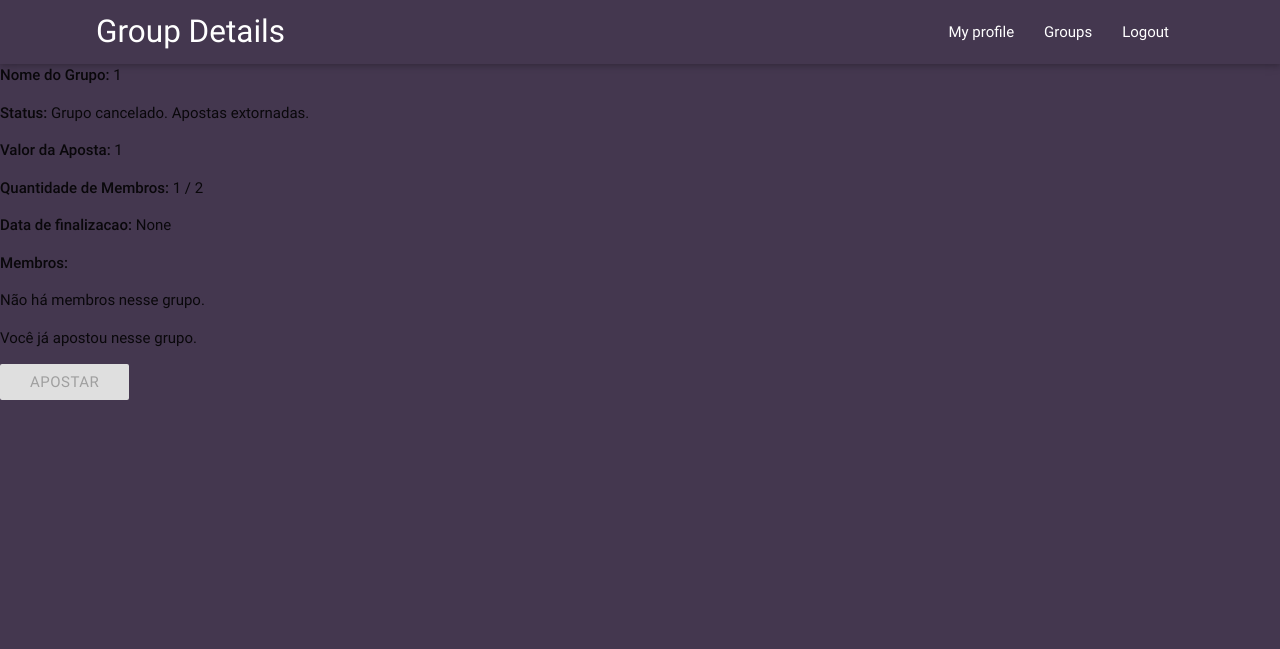
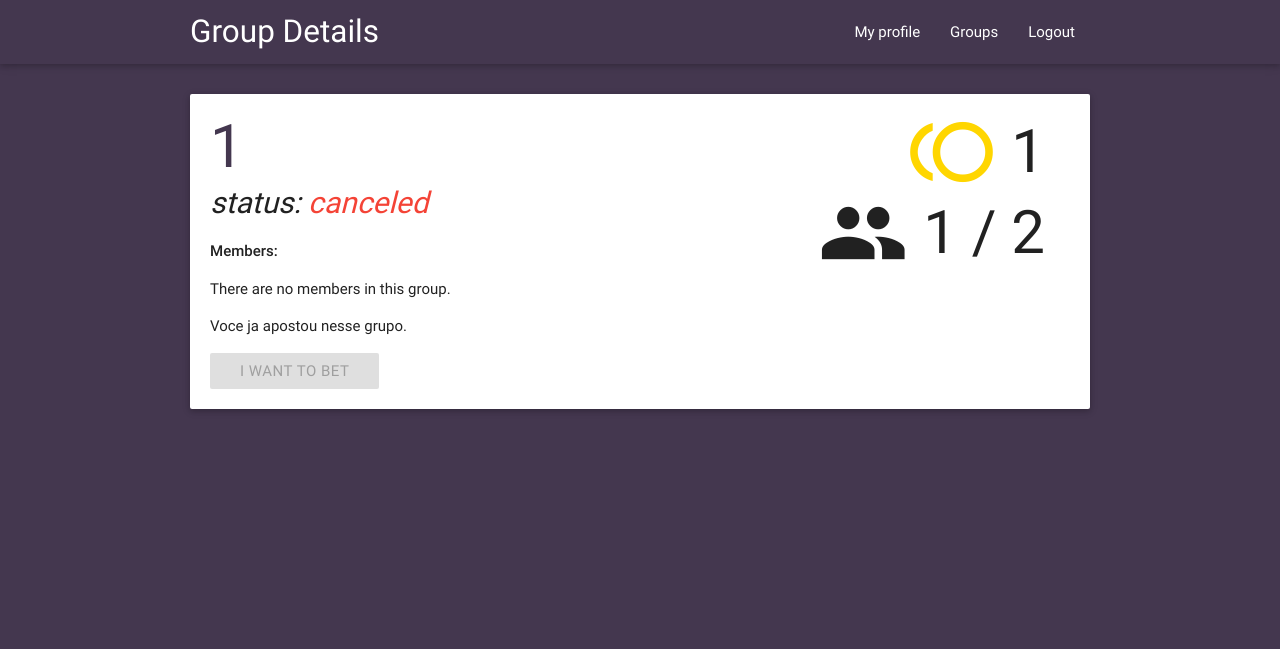
Before and after one commit to felipevfa/ubet, a Django app: page /group_info/1 in a window 1280 px wide. Shown: the top 649 px of the page. Run offline with Django 3.2, Linux system fonts and the light colour scheme; a user stored in the database is signed in; data comes from the database, SQL or seed files in the repository; both versions use the stored data as it was after the commit; some libraries are stand-ins or nearby versions.

Commit message:
Melhorias na interface.

```diff
--- a/rayquasa/settings.py
+++ b/rayquasa/settings.py
@@ -12,7 +12,7 @@ https://docs.djangoproject.com/en/1.9/ref/settings/
 
 import os
 
-TIME_TO_EXPIRE = 2
+TIME_TO_EXPIRE = 1000
 GROUP_MAX_CAPACITY = 10
 LOGIN_URL = '/login'
 
--- a/ubet/static/ubet/css/styles.css
+++ b/ubet/static/ubet/css/styles.css
@@ -20,7 +20,7 @@ body {
 
 .clear { clear: both; }
 .hidden { display: none; }
-.container { width: 85%; }
+.container { width: 85%; max-width: 900px; }
 .helptext { color: white; }
 
 /* 1. Navbar */
@@ -44,8 +44,8 @@ nav {
 .form-wrapper {
 	position: relative;
 	height: 100vh;
-	background-color: ;
 	padding: 1em;
+	background-color: rgb(68,55,79);
 }
 .form-wrapper h1 {
 	margin: 0;
@@ -54,12 +54,15 @@ nav {
 	color: white;
 
 }
-.form-wrapper.form {
-	max-width: 600px;
+.form-wrapper .form {
+	max-width: 350px;
 	margin: 0 auto;
+	padding: 10px;
+
 }
 .form label { color: white; }
 .form input { color: rgb(255,230,153); border: none; border-bottom: 2px solid white; }
+
 .form input:focus:not([readonly]) {
 	border-bottom: 2px solid rgb(255,230,153);
 	box-shadow: 0 0 0 0 rgb(255,230,153);
@@ -70,7 +73,7 @@ nav {
 	border-bottom: none;
 	border-radius: 15px;
 	box-shadow: none;
-	width: 80%;
+	width: 50%;
 	margin: 0 auto;
 }
 
@@ -120,8 +123,9 @@ nav {
 }
 #group-list-wrapper p { margin: 0; }
 
-#group-list .card-panel { position: relative; }
+#group-list .card-panel { position: relative; cursor: pointer; }
 
+.group-info h5 { margin-top: 0; }
 .group-options {
 	position: absolute;
 	bottom: 10%;
@@ -138,35 +142,97 @@ nav {
 	#group-list-wrapper { width: 93%; }
 }
 
-/**
- * FORM STYLE
- */
+/* 4. Group Profile */
+#group-data {
+	position: relative;
+	margin-top: 2em;
+	margin: 2em auto;
+}
+#group-data h5 {
+	margin: 0;
+	color: rgb(68,55,79);
+}
+#group-data .status {
+	font-size: 1em;
+	margin: 0;
+	font-style: italic;
+}
 
-form li {
-	list-style: none;
+.toll {
+	position: absolute;
+	margin: 0;
+	top: 9%;
+	right: 10%;
+}
+
+.members {
+	position: absolute;
+	margin: 0;
+	top: 21%;
+	right: 10%;
+}
+
+.toll i, .members i {
+	vertical-align: bottom;
+}
+
+#bet-btn { background-color: rgb(68, 55,79);}
+
+@media (min-width: 601px) {
+	#group-data h5 { font-size: 4em; }
+	#group-data .status { font-size: 2em; }
+
+	.toll {
+		font-size: 4em;
+		top: 4%;
+		right: 5%;
+	}
+	.toll i { font-size: 1.5em; }
+
+	.members {
+		font-size: 4em;
+		top: 30%;
+		right: 5%;
+	}
+	.members i {
+		font-size: 1.5em;
+	}
+}
+
+/* 5. Bet Page */
+#bet-info p { margin: 0; margin-bottom: 1em;}
+#bet-info label::before { display: none; }
+#bet-info label {
+	margin: 0 auto;
+	width: 100%;
+	max-width: 400px;
+	background-color: rgb(68,55,79);
+	display: block;
+	padding-left: 0;
+	padding-right: 0;
+	position: static;
+}
+#bet-info label.btn::after {
+	display: none;
+}
+#bet-info input[type="radio"] { padding: 0; display: hidden; }
+#bet-info input[type="radio"]:checked + label {
+	background-color: rgb(255,230,153);
+	color: black;
+}
+#bet-info .input-field {
+	position: static;
+}
+#bet-info .form a {
+	width: 100%;
+	text-align: center;
+	color: rgb(68,55,79);
+}
+#bet-options button[type="submit"] {
+	width: 100%;
+	max-width: 200px;
 }
 
 
-#bet-options {
-	margin-top: 1.5em;
-	margin-bottom: 1em;
-}
-
-@media (max-width: 361px) {
-	#bet-options .btn {
-		width: 70%;
-		margin-bottom: 0.5em;
-	}
-}
-
-/**
- * GROUP LIST STYLES
- */
-
-#group-list li {
-	cursor: pointer;
-}
-
-/**
- * FLOATING ACTION BUTTON
- */
+/* 6. User Profile */
+#user-profile h5 { margin: 0; }
--- a/ubet/static/ubet/js/view.js
+++ b/ubet/static/ubet/js/view.js
@@ -36,7 +36,7 @@ $(document).ready(function() {
 		});
 	}
 
-	if ($('#group-list')) {
+	if ($('#group-list-wrapper').length) {
 		$('main').removeClass('container');
 	}
 });
--- a/ubet/templates/ubet/group_info.html
+++ b/ubet/templates/ubet/group_info.html
@@ -3,28 +3,48 @@
 {% block page_title %} {% trans "Group Details" %} {% endblock page_title %}
 
 
-{% block menu_action %} <a href="{% url 'list_all_groups' %}" class="nav-collapse"><i class="material-icons">arrow_back</i></a>{% endblock menu_action %}
+{% block menu_action %}
+	<a href="{% url 'list_all_groups' %}" class="nav-collapse"><i class="material-icons">arrow_back</i></a>
+{% endblock menu_action %}
 
 {% block main_content %}
 
 {% if error_msg %}
 
+	<div class="card-panel">
 		<p>{{ error_msg }}</p>
+	</div>
 
 {% else %}
-	<strong>{% trans "Nome do Grupo" %}:</strong> {{ group.name }}
-	<p><strong>{% trans "Status" %}:</strong> {{ strinfo }}</p>
-	<p><strong>{% trans "Valor da Aposta" %}:</strong> {{ group.bet_value }}</p>
-	<p><strong>{% trans "Quantidade de Membros" %}:</strong> {{ group.cur_size }} / {{ group.max_size }}</p>
-	<p><strong>{% trans "Data de finalizacao" %}:</strong> {{ group.date_of_death }} </p>
-	<!-- {% if group.date_of_death %} -->
-	<!-- {% endif %} -->
+	<div class="card-panel" id="group-data">
+		<h5>{{ group.name }}</h5>
+		<p class="status">status:
+			{% if group.status == 'WAITING' %}
+				<i class="green-text">{% trans "active" %}</i>
+			{% elif group.status == 'CANCELED' %}
+				<i class="red-text">{% trans "canceled" %}</i>
+			{% elif group.status == 'FINISHED' %}
+				{% if group.winner == request.user %}
+					{% blocktrans with d=group.date_of_death %}
+						<i class="grey-text">finished on {{ d }} (you won).</i>
+					{% endblocktrans %}
+				{% else %}
+					{% blocktrans with d=group.date_of_death %}
+						<i class="grey-text">finished on {{ d }}.</i>
+					{% endblocktrans %}
+				{% endif %}
+			{% endif %}
+		</p>
 
-	<p><strong>{% trans "Membros" %}:</strong>
+		<p class="toll"><i class="material-icons text-accent-4 yellow-text">toll</i> {{group.bet_value}}</p>
+
+		<p class="members"><i class="material-icons">people</i> {{ group.cur_size }} / {{ group.max_size }}</p>
+
+		<p><strong>{% trans "Members" %}:</strong></p>
 
 		<ul>
 		{% if users|length < 1 %}
-		<li>{% trans "Não há membros nesse grupo" %}.</li>
+			<li>{% trans "There are no members in this group." %}</li>
 		{% else %}
 			{% for u in users %}
 				<li>{{ u.0 }} ({% trans "posição" %}: {{ u.1 }})</li>
@@ -37,15 +57,15 @@
 				{% csrf_token %}
 
 				<div class="input-field">
-				<button type="submit" class="btn waves-effect">{% trans "Apostar" %}</button>
+					<button type="submit" class="btn" id="bet-btn">{% trans "I want to bet" %}</button>
+					<div class="clear"></div>
 				</div>
 			</form>
 		{% else %}
 			<p>{{warning}}</p>
-		<button class="btn disabled">{% trans "Apostar" %}</button>
+			<button class="btn disabled">{% trans "I want to bet" %}</button>
 		{% endif %}
-
-
+	</div>
 {% endif %}
 
 {% endblock main_content %}
--- a/ubet/templates/ubet/list_all_groups.html
+++ b/ubet/templates/ubet/list_all_groups.html
@@ -20,7 +20,7 @@
 								<h5 class="group-name">{{g.name}}</h5>
 								<p><strong>{% trans "Members:" %}</strong> {{ g.cur_size }} / {{ g.max_size }}</p>
 								<p><strong>{% trans "Value:" %}</strong> {{ g.bet_value }}</p>
-								<p>{% trans "The group ends in 10 minutes." %}</p>
+								<p>{% trans "Closes in 10 minutes." %}</p>
 							</div>
 
 							<div class="group-options">
--- a/ubet/templates/ubet/login.html
+++ b/ubet/templates/ubet/login.html
@@ -3,6 +3,7 @@
 {% block menu %} {% endblock menu %}
 
 {% block main_content %}
+	<div class="stripes">
 		<div class="form-wrapper">
 			<h1 class="center-align">{% trans "Welcome to uBet!" %}</h1>
 
@@ -19,4 +20,5 @@
 
 			<p class="register-text center-align">{% trans "Doesn't have an account?" %} <a href="{% url 'signup' %}">{% trans "Register here!" %}</a></p>
 		</div>
+	</div>
 {% endblock main_content %}
--- a/ubet/templates/ubet/signup.html
+++ b/ubet/templates/ubet/signup.html
@@ -4,7 +4,7 @@
 
 {% block main_content %}
 		<div class="form-wrapper">
-			<h1 class="center-align">{% trans "Register" %}</h1>
+			<h1 class="center-align">{% trans "Sign Up" %}</h1>
 
 			<form enctype="multipart/form-data"  action="{% url 'signup' %}" method="POST" name="signup-form" class="form" id="signup-form">
 				{% csrf_token %}
--- a/ubet/views.py
+++ b/ubet/views.py
@@ -213,7 +213,7 @@ def group_info(request,group_id):
 		toast = _("Grupo cancelado")
 
 	if request.user in user_list:
-		warning = _('Você já apostou nesse grupo.')
+		warning = _('Voce ja apostou nesse grupo.')
 	else:
 		if request.user.ubet_user.creditos < g.bet_value:
 			warning = 'Você não tem créditos suficientes para apostar.'
```
Also changed, not shown: ubet/templates/ubet/bet.html (+15 -13 lines), ubet/templates/ubet/user_cp.html (+7 -9 lines), db.sqlite3, 1 other file. Lines whose indentation alone changed are shown as unchanged.
